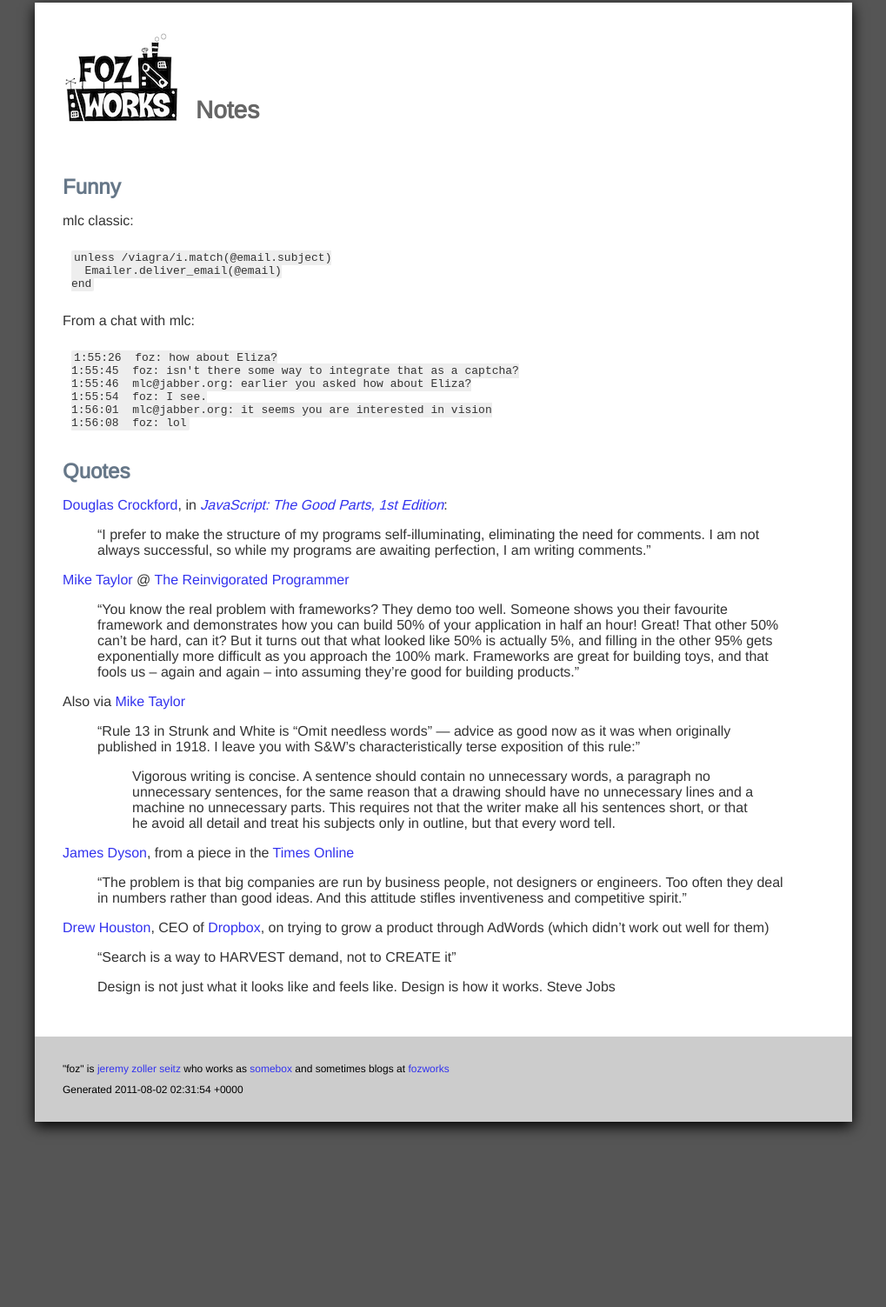
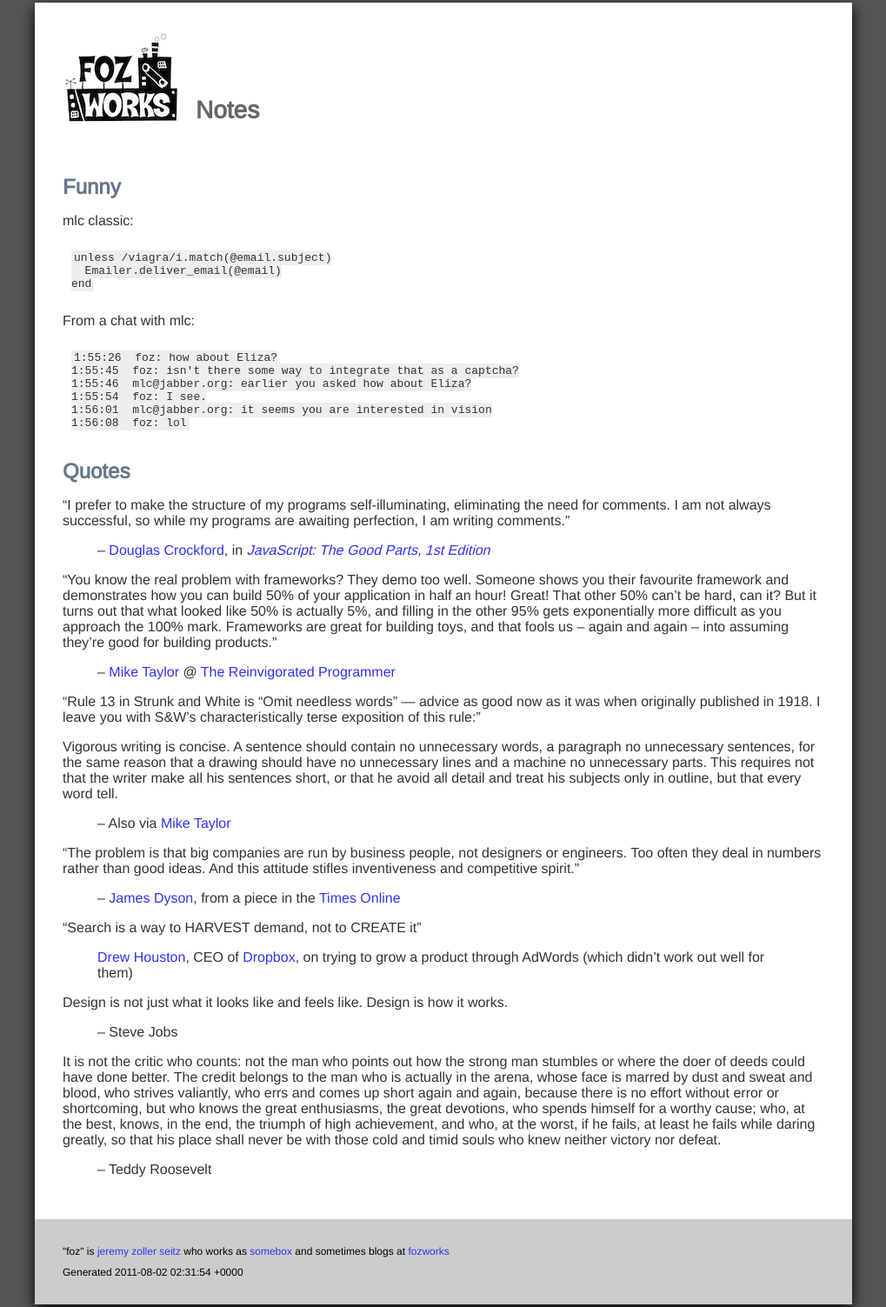
Before and after one commit to foz/foz.github.com, a Jekyll site: the page built from code_quotes.md, in a window 1280 px wide. Shown: the whole page at 87% size, without its empty margins (130-1149 px from the left). Built offline with Jekyll 4.4.1, drawn with Linux system fonts in a browser that asks for light colours; Markdown is read by kramdown in place of the engine named in the settings.

Commit message:
clean up quotes page

```diff
--- a/code_quotes.md
+++ b/code_quotes.md
@@ -25,23 +25,33 @@
 Quotes
 ------
 
-[Douglas Crockford](http://www.crockford.com), in [_JavaScript: The Good Parts, 1st Edition_](http://oreilly.com/catalog/9780596517748):
+"I prefer to make the structure of my programs self-illuminating, eliminating the need for comments. I am not always successful, so while my programs are awaiting perfection, I am writing comments."
 
-> "I prefer to make the structure of my programs self-illuminating, eliminating the need for comments. I am not always successful, so while my programs are awaiting perfection, I am writing comments."
+> -- [Douglas Crockford](http://www.crockford.com), in [_JavaScript: The Good Parts, 1st Edition_](http://oreilly.com/catalog/9780596517748)
 
-[Mike Taylor](http://reprog.wordpress.com/about/) @ [The Reinvigorated Programmer](http://reprog.wordpress.com/2010/03/04/whatever-happened-to-programming-redux-it-may-not-be-as-bad-as-all-that/)
-> "You know the real problem with frameworks?  They demo too well.  Someone shows you their favourite framework and demonstrates how you can build 50% of your application in half an hour!  Great!  That other 50% can't be hard, can it?  But it turns out that what looked like 50% is actually 5%, and filling in the other 95% gets exponentially more difficult as you approach the 100% mark.  Frameworks are great for building toys, and that fools us -- again and again -- into assuming they're good for building products."
+"You know the real problem with frameworks?  They demo too well.  Someone shows you their favourite framework and demonstrates how you can build 50% of your application in half an hour!  Great!  That other 50% can't be hard, can it?  But it turns out that what looked like 50% is actually 5%, and filling in the other 95% gets exponentially more difficult as you approach the 100% mark.  Frameworks are great for building toys, and that fools us -- again and again -- into assuming they're good for building products."
 
-Also via [Mike Taylor](http://reprog.wordpress.com/)
-> "Rule 13 in Strunk and White is “Omit needless words” — advice as good now as it was when originally published in 1918.  I leave you with S&W’s characteristically terse exposition of this rule:"
+> -- [Mike Taylor](http://reprog.wordpress.com/about/) @ [The Reinvigorated Programmer](http://reprog.wordpress.com/2010/03/04/whatever-happened-to-programming-redux-it-may-not-be-as-bad-as-all-that/)
 
->> Vigorous writing is concise. A sentence should contain no unnecessary words, a paragraph no unnecessary sentences, for the same reason that a drawing should have no unnecessary lines and a machine no unnecessary parts. This requires not that the writer make all his sentences short, or that he avoid all detail and treat his subjects only in outline, but that every word tell.
+"Rule 13 in Strunk and White is “Omit needless words” — advice as good now as it was when originally published in 1918.  I leave you with S&W’s characteristically terse exposition of this rule:"
 
-[James Dyson](http://en.wikipedia.org/wiki/James_Dyson), from a piece in the [Times Online](http://www.timesonline.co.uk/tol/news/science/article7084570.ece)
-> "The problem is that big companies are run by business people, not designers or engineers. Too often they deal in numbers rather than good ideas. And this attitude stifles inventiveness and competitive spirit."
+Vigorous writing is concise. A sentence should contain no unnecessary words, a paragraph no unnecessary sentences, for the same reason that a drawing should have no unnecessary lines and a machine no unnecessary parts. This requires not that the writer make all his sentences short, or that he avoid all detail and treat his subjects only in outline, but that every word tell.
 
-[Drew Houston](http://www.slideshare.net/gueste94e4c/dropbox-startup-lessons-learned-3836587), CEO of  [Dropbox](http://getdropbox.com), on trying to grow a product through AdWords (which didn't work out well for them)
-> "Search is a way to HARVEST demand, not to CREATE it"
+> -- Also via [Mike Taylor](http://reprog.wordpress.com/)
 
-> Design is not just what it looks like and feels like. Design is how it works.
-Steve Jobs
+"The problem is that big companies are run by business people, not designers or engineers. Too often they deal in numbers rather than good ideas. And this attitude stifles inventiveness and competitive spirit."
+
+> -- [James Dyson](http://en.wikipedia.org/wiki/James_Dyson), from a piece in the [Times Online](http://www.timesonline.co.uk/tol/news/science/article7084570.ece)
+
+"Search is a way to HARVEST demand, not to CREATE it"
+
+> [Drew Houston](http://www.slideshare.net/gueste94e4c/dropbox-startup-lessons-learned-3836587), CEO of  [Dropbox](http://getdropbox.com), on trying to grow a product through AdWords (which didn't work out well for them)
+
+
+Design is not just what it looks like and feels like. Design is how it works.
+
+> -- Steve Jobs
+
+It is not the critic who counts: not the man who points out how the strong man stumbles or where the doer of deeds could have done better. The credit belongs to the man who is actually in the arena, whose face is marred by dust and sweat and blood, who strives valiantly, who errs and comes up short again and again, because there is no effort without error or shortcoming, but who knows the great enthusiasms, the great devotions, who spends himself for a worthy cause; who, at the best, knows, in the end, the triumph of high achievement, and who, at the worst, if he fails, at least he fails while daring greatly, so that his place shall never be with those cold and timid souls who knew neither victory nor defeat.
+
+> -- Teddy Roosevelt
```
